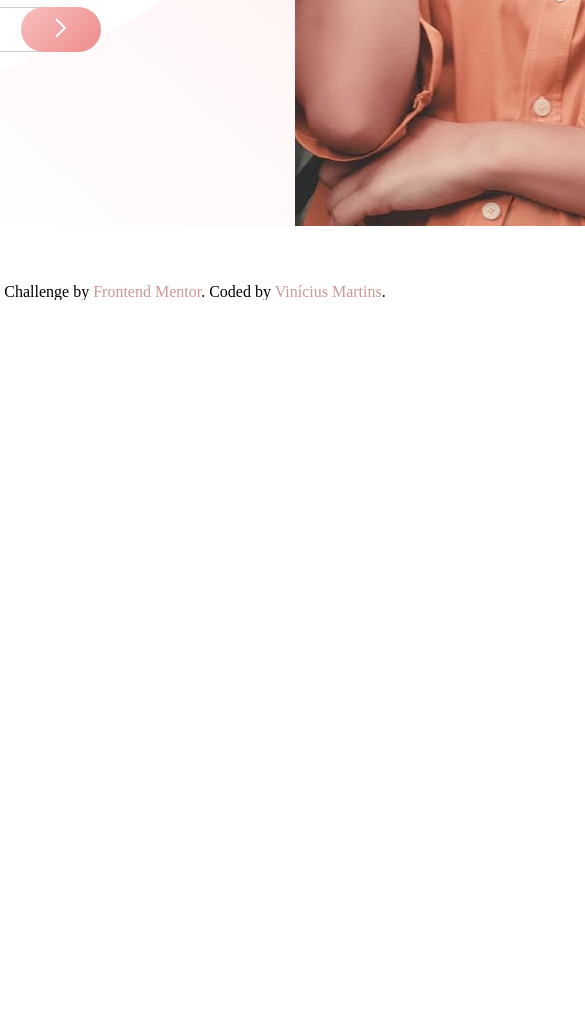
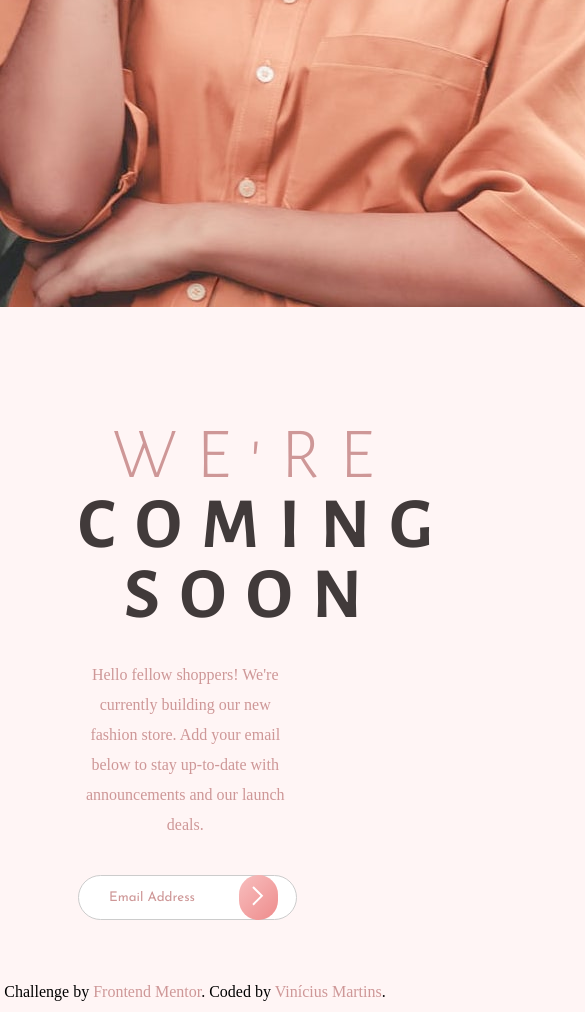
Before and after one commit to ViniciusAlba/Base-Apparel-coming-soon-page, a plain HTML site: page index.html in a window 390 px wide. Shown: the part 629-1641 px from the top of the page, 585 px wide, since content can reach past the window. Before the commit the page ends 929 px from the top, so only its background shows below. Drawn offline with Linux system fonts and the light colour scheme.

Commit message:
The responsive for extra small devices is done.

```diff
--- a/index.html
+++ b/index.html
@@ -27,6 +27,12 @@
   </head>
 
   <body>
+
+    <header class="header">
+
+      <img src="images/logo.svg">
+
+    </header>
 
     <section class="main-content">
 
--- a/main.css
+++ b/main.css
@@ -3,7 +3,11 @@
 }
 
 body {
-    background: white;
+    background: hsl(0, 100%, 98%)
+}
+
+.header {
+    opacity: 0;
 }
 
 .main-content {
@@ -19,12 +23,14 @@ body {
 }
 
 .logo {
-    margin: 50px 0 30px 200px;
+    width: 19.3%;
+    height: 4.1%;
+
+    margin: 50px 0 30px 20%;
 }
 
 .information {
     width: 100%;
-    height: 100hv;
 
     background-image: url(/images/bg-pattern-desktop.svg);
     background-repeat: no-repeat;
@@ -41,7 +47,7 @@ body {
 }
 
 .information h1 {
-    width: 250px;
+    width: 45%;
 
     line-height: 70px;
     font-size: 72px;
@@ -53,25 +59,25 @@ body {
     font-family: 'Alegreya Sans SC', sans-serif;
     font-weight: 600;
 
-    margin: 100px 0 30px 200px;
+    margin: 100px 0 30px 20%;
 }
 
 .welcome-text {
-    width: 400px;
+    width: 55%;
 
     line-height: 30px;
     text-align: justify;
     font-size: 16px;
     font-weight: 400;
 
-    margin: 0 0 30px 200px;
+    margin: 0 0 30px 20%;
 
     color: hsl(0, 36%, 70%);
 }
 
 .information input{
-    margin: 0 0 0 200px;
-    width: 330px;
+    margin: 0 0 0 20%;
+    width: 40.3%;
     height: 33px;
 
     border-radius: 30px;
@@ -89,6 +95,9 @@ body {
 }
 
 .error {
+    width: 3%;
+    height: 3%;
+
     position: relative;
     top: 8px;
     right: 80px;
@@ -98,7 +107,7 @@ body {
 .information button{
     background: linear-gradient(135deg, hsl(0, 80%, 86%), hsl(0, 74%, 74%));
 
-    width: 80px;
+    width: 10%;
     height: 45px;
 
     border-radius: 30px;
@@ -120,7 +129,7 @@ body {
 }
 
 .messageError{
-    margin: 10px 0 30px 230px;
+    margin: 10px 0 30px 25%;
 
     color: hsl(0, 93%, 68%);
 
@@ -129,7 +138,6 @@ body {
 
 .picture {
     width: 100%;
-    height: 100hv;
 
     grid-area: picture;
 }
@@ -138,10 +146,115 @@ footer {
     text-align: center;
 
     position: relative;
-    margin: auto;
+    margin: 5% auto 3% auto;
 }
 
 footer a {
+    width: 100%;
+    height: auto;
+
     text-decoration: none;
     color:hsl(0, 36%, 70%);
 }
+
+/* Extra small devices (phones, 600px and down) */
+@media only screen and (max-width: 600px) {
+
+    .header {
+        opacity: 100;
+        width: 100%;
+
+        padding: 50px 0 50px 15%;
+
+        background: #fff;
+    }
+
+    .main-content {
+        margin: 0;
+
+        display: grid;
+        grid-template-columns: 100%;
+        grid-template-areas:
+        "picture"
+        "information";
+    }
+
+    .logo {
+        opacity: 0;
+    }
+
+    .information {
+        width: 100vw;
+
+        background: hsl(0, 100%, 98%);
+        background-repeat: no-repeat;
+
+        grid-area: information;
+    }
+
+    .information h1 {
+
+        width: 350px;
+
+        line-height: 70px;
+        font-size: 72px;
+        letter-spacing: 20px;
+        color: hsl(0, 6%, 24%);
+
+        text-align: center;
+        text-transform: uppercase;
+        font-family: 'Alegreya Sans SC', sans-serif;
+        font-weight: 600;
+
+        margin: 0px 0 30px 20%;
+    }
+
+    .welcome-text {
+        width: 55%;
+
+        line-height: 30px;
+        text-align: center;
+        font-size: 16px;
+        font-weight: 400;
+
+        margin: 0 0 30px 20%;
+
+        color: hsl(0, 36%, 70%);
+    }
+
+    .picture {
+        width: 100%;
+        height: 100%;
+
+        grid-area: picture;
+    }
+
+}
+
+/* Small devices (portrait tablets and large phones, 600px and up) */
+@media only screen and (min-width: 600px) {
+
+
+
+}
+
+/* Medium devices (landscape tablets, 768px and up) */
+@media only screen and (min-width: 768px) {
+
+
+
+}
+
+/* Large devices (laptops/desktops, 992px and up) */
+@media only screen and (min-width: 992px) {
+
+
+
+}
+
+/* Extra large devices (large laptops and desktops, 1200px and up) */
+@media only screen and (min-width: 1200px) {
+
+
+
+}
```
